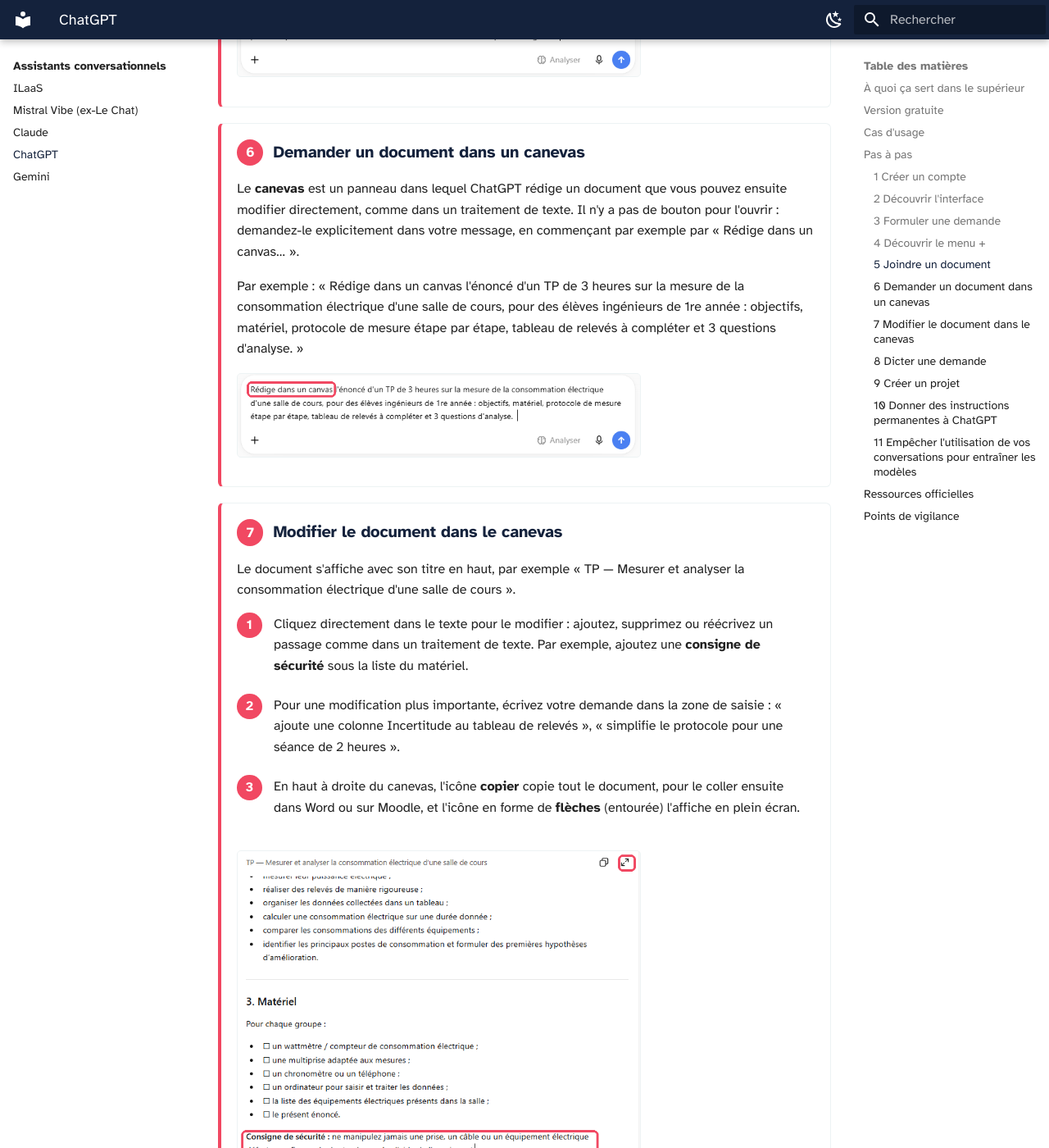
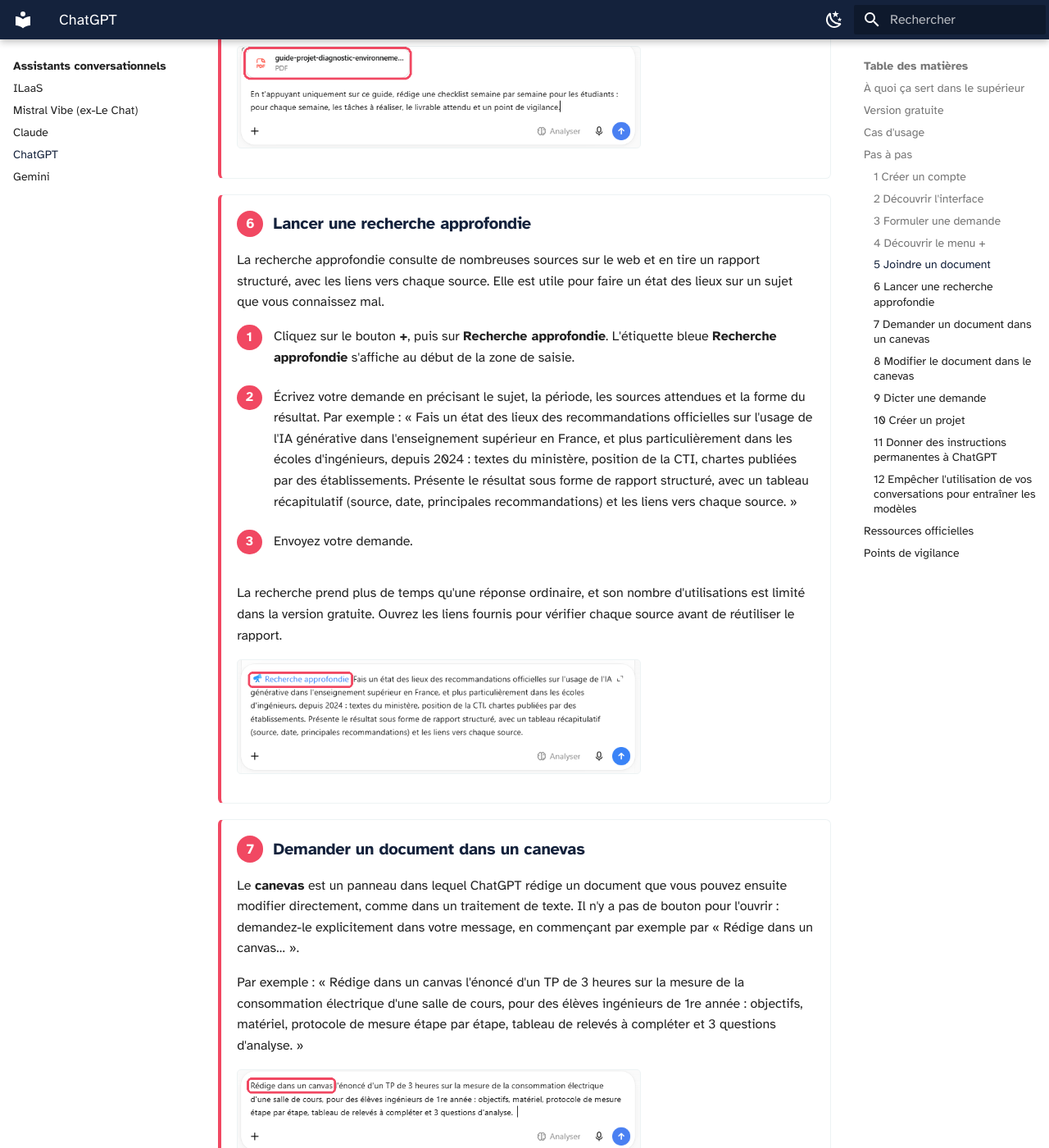
Before and after one commit to Celine-ferrier/Boite-outils-IA, an MkDocs documentation site: the page built from docs/assistants/chatgpt.md, in a window 1280 px wide and 1400 px high, scrolled down 5636 px. Shown: the whole window at 82% size. Built offline with MkDocs 1.6.1 and Material for MkDocs 9.7.7, drawn with Linux system fonts in a browser that asks for light colours; some of the changed text lies outside the part shown.

Commit message:
Fiche ChatGPT : étape Recherche approfondie, renumérotation et précisions sur la version gratuite
Co-Authored-By: Claude Opus 5.5 <noreply@anthropic.com>
Claude-Session: https://claude.ai/code/session_01ADR9hzhyEw6Dc3N18BUyt5

````diff
--- a/docs/assistants/chatgpt.md
+++ b/docs/assistants/chatgpt.md
@@ -21,7 +21,7 @@
 
 ## Version gratuite
 
-Le compte gratuit permet de discuter avec ChatGPT sur le web, sur ordinateur et sur mobile, sans limite pour les échanges courants. Il donne accès à la recherche web, à l'ajout de fichiers, à l'analyse de données, à la génération d'images, au mode vocal, au **canevas** (rédaction dans un panneau à part) et aux **projets**, mais chacun de ces outils a ses propres limites d'usage : ChatGPT vous prévient lorsque vous les atteignez. Les modèles les plus puissants, la **recherche approfondie** et le **mode agent** sont réservés aux abonnements payants (Go, Plus, Pro). Des publicités peuvent s'afficher dans la version gratuite ; leur réglage se trouve dans les paramètres, rubrique **Gestion des données**.
+Le compte gratuit permet de discuter avec ChatGPT sur le web, sur ordinateur et sur mobile, sans limite pour les échanges courants. Il donne accès à la recherche web, à l'ajout de fichiers, à l'analyse de données, à la génération d'images, au mode vocal, au **canevas** (rédaction dans un panneau à part), à la **recherche approfondie** et aux **projets**, mais chacun de ces outils a ses propres limites d'usage : ChatGPT vous prévient lorsque vous les atteignez. Les modèles les plus puissants, le mode **Work**, la **Planification** et **Codex** sont réservés aux abonnements payants (Go, Plus, Pro) : ils apparaissent à l'écran mais ne fonctionnent pas avec un compte gratuit. Des publicités peuvent s'afficher dans la version gratuite ; leur réglage se trouve dans les paramètres, rubrique **Gestion des données**.
 
 ## Cas d'usage
 
@@ -114,7 +114,7 @@ ChatGPT peut s'utiliser sans compte, mais de façon très limitée : sans compte
     ![Page d'accueil de ChatGPT avant connexion](chatgpt-01-accueil.png)
 
 3. Dans la fenêtre **Connectez-vous ou inscrivez-vous**, saisissez votre **adresse e-mail de l'école** (@mines-ales.fr) dans le champ **Adresse e-mail**, puis cliquez sur **Continuer**. N'utilisez pas les boutons **Continuer avec Google**, **Continuer avec Apple** ou **Continuer avec un numéro de téléphone**, qui relient ChatGPT à un compte personnel.
-4. Suivez les indications à l'écran pour terminer l'inscription.
+4. Vous recevez un **code** dans votre boîte mail : saisissez-le pour accéder à votre compte.
 
 ![Fenêtre Connectez-vous ou inscrivez-vous](chatgpt-01-connexion.png)
 
@@ -126,10 +126,10 @@ ChatGPT peut s'utiliser sans compte, mais de façon très limitée : sans compte
 
 L'écran se compose de deux parties.
 
-- **À gauche, la barre latérale** : **Nouveau chat** pour démarrer une conversation, **Images** pour créer et retrouver des images, **Bibliothèque** pour retrouver les fichiers que vous avez joints, **Projets** pour organiser votre travail par cours, puis **Planification**, **Plugins**, **Codex** et **Plus**. Sous **Récents** s'affiche la liste de vos conversations. La **loupe** en haut permet d'y chercher, et l'icône de **panneau** masque ou affiche la barre. Votre nom apparaît tout en bas, avec la mention **Free** (version gratuite).
+- **À gauche, la barre latérale** : **Nouveau chat** pour démarrer une conversation, **Images** pour créer et retrouver des images, **Bibliothèque** pour retrouver les fichiers que vous avez joints, **Projets** pour organiser votre travail par cours, puis **Plugins** et **Plus**. **Planification** et **Codex** ne fonctionnent pas avec un compte gratuit. Sous **Récents** s'affiche la liste de vos conversations. La **loupe** en haut permet d'y chercher, et l'icône de **panneau** masque ou affiche la barre. Votre nom apparaît tout en bas, avec la mention **Free** (version gratuite).
 - **Au centre, la zone de saisie** (« Comment puis-je vous aider ? ») : le bouton **+** à gauche donne accès aux fichiers et aux outils, le bouton **Analyser** demande à ChatGPT une réponse plus réfléchie, et le **micro** permet de dicter votre demande. Le bouton rond à droite lance le **mode vocal** lorsque la zone est vide, et devient une **flèche** d'envoi dès que vous écrivez.
 
-Les boutons **Offre gratuite** (en haut à droite) et **Profiter de l'offre** (en bas à gauche) concernent les abonnements payants : vous n'en avez pas besoin.
+En haut au centre, laissez le sélecteur sur **Chat** : le mode **Work**, à côté, ne fonctionne pas avec un compte gratuit.
 
 ![Interface de ChatGPT](chatgpt-02-interface.png)
 
@@ -186,19 +186,35 @@ Les fichiers que vous joignez sont **automatiquement enregistrés dans votre Bib
 
 <div class="etape" markdown>
 
-### <span class="etape-num">6</span> Demander un document dans un canevas
+### <span class="etape-num">6</span> Lancer une recherche approfondie
+
+La recherche approfondie consulte de nombreuses sources sur le web et en tire un rapport structuré, avec les liens vers chaque source. Elle est utile pour faire un état des lieux sur un sujet que vous connaissez mal.
+
+1. Cliquez sur le bouton **+**, puis sur **Recherche approfondie**. L'étiquette bleue **Recherche approfondie** s'affiche au début de la zone de saisie.
+2. Écrivez votre demande en précisant le sujet, la période, les sources attendues et la forme du résultat. Par exemple : « Fais un état des lieux des recommandations officielles sur l'usage de l'IA générative dans l'enseignement supérieur en France, et plus particulièrement dans les écoles d'ingénieurs, depuis 2024 : textes du ministère, position de la CTI, chartes publiées par des établissements. Présente le résultat sous forme de rapport structuré, avec un tableau récapitulatif (source, date, principales recommandations) et les liens vers chaque source. »
+3. Envoyez votre demande.
+
+La recherche prend plus de temps qu'une réponse ordinaire, et son nombre d'utilisations est limité dans la version gratuite. Ouvrez les liens fournis pour vérifier chaque source avant de réutiliser le rapport.
+
+![Demande de recherche approfondie](chatgpt-06-recherche-approfondie.png)
+
+</div>
+
+<div class="etape" markdown>
+
+### <span class="etape-num">7</span> Demander un document dans un canevas
 
 Le **canevas** est un panneau dans lequel ChatGPT rédige un document que vous pouvez ensuite modifier directement, comme dans un traitement de texte. Il n'y a pas de bouton pour l'ouvrir : demandez-le explicitement dans votre message, en commençant par exemple par « Rédige dans un canvas… ».
 
 Par exemple : « Rédige dans un canvas l'énoncé d'un TP de 3 heures sur la mesure de la consommation électrique d'une salle de cours, pour des élèves ingénieurs de 1re année : objectifs, matériel, protocole de mesure étape par étape, tableau de relevés à compléter et 3 questions d'analyse. »
 
-![Demande d'un document dans un canevas](chatgpt-06-canevas-demande.png)
+![Demande d'un document dans un canevas](chatgpt-07-canevas-demande.png)
 
 </div>
 
 <div class="etape" markdown>
 
-### <span class="etape-num">7</span> Modifier le document dans le canevas
+### <span class="etape-num">8</span> Modifier le document dans le canevas
 
 Le document s'affiche avec son titre en haut, par exemple « TP — Mesurer et analyser la consommation électrique d'une salle de cours ».
 
@@ -206,13 +222,13 @@ Le document s'affiche avec son titre en haut, par exemple « TP — Mesurer et a
 2. Pour une modification plus importante, écrivez votre demande dans la zone de saisie : « ajoute une colonne Incertitude au tableau de relevés », « simplifie le protocole pour une séance de 2 heures ».
 3. En haut à droite du canevas, l'icône **copier** copie tout le document, pour le coller ensuite dans Word ou sur Moodle, et l'icône en forme de **flèches** (entourée) l'affiche en plein écran.
 
-![Modification directe du texte dans le canevas](chatgpt-07-canevas-modifier.png)
+![Modification directe du texte dans le canevas](chatgpt-08-canevas-modifier.png)
 
 </div>
 
 <div class="etape" markdown>
 
-### <span class="etape-num">8</span> Dicter une demande
+### <span class="etape-num">9</span> Dicter une demande
 
 Plutôt que de taper votre demande, vous pouvez la dicter.
 
@@ -222,13 +238,13 @@ Plutôt que de taper votre demande, vous pouvez la dicter.
 
 Le bouton rond bleu, juste à droite, lance quant à lui le **mode vocal** : une conversation entièrement à l'oral, où ChatGPT vous répond à voix haute. C'est lui qu'utiliseront vos étudiants pour s'entraîner à l'oral (voir les cas d'usage).
 
-![Bouton Dicter](chatgpt-08-dicter.png)
+![Bouton Dicter](chatgpt-09-dicter.png)
 
 </div>
 
 <div class="etape" markdown>
 
-### <span class="etape-num">9</span> Créer un projet
+### <span class="etape-num">10</span> Créer un projet
 
 Un projet regroupe les conversations et les fichiers d'un même cours, avec des consignes communes.
 
@@ -238,13 +254,13 @@ Un projet regroupe les conversations et les fichiers d'un même cours, avec des
 
 Vous retrouverez ensuite le projet sous **Projets**, dans la barre latérale.
 
-![Page Projets](chatgpt-09-projets.png)
+![Page Projets](chatgpt-10-projets.png)
 
 </div>
 
 <div class="etape" markdown>
 
-### <span class="etape-num">10</span> Donner des instructions permanentes à ChatGPT
+### <span class="etape-num">11</span> Donner des instructions permanentes à ChatGPT
 
 Vous pouvez indiquer une fois pour toutes qui vous êtes et comment vous souhaitez que ChatGPT vous réponde. Il en tiendra compte dans toutes vos conversations.
 
@@ -262,13 +278,13 @@ Vous pouvez indiquer une fois pour toutes qui vous êtes et comment vous souhait
     vérifier.
     ```
 
-![Menu des paramètres, rubrique Personnalisation](chatgpt-10-personnalisation.png)
+![Menu des paramètres, rubrique Personnalisation](chatgpt-11-personnalisation.png)
 
 </div>
 
 <div class="etape" markdown>
 
-### <span class="etape-num">11</span> Empêcher l'utilisation de vos conversations pour entraîner les modèles
+### <span class="etape-num">12</span> Empêcher l'utilisation de vos conversations pour entraîner les modèles
 
 Par défaut, OpenAI peut utiliser vos conversations pour améliorer ses modèles. Désactivez ce réglage.
 
````
Also changed, not shown: other parts of docs/assistants/chatgpt.md (+3 -3 lines), docs/assistants/chatgpt-06-recherche-approfondie.png (added), docs/assistants/chatgpt-07-canevas-demande.png (renamed from docs/assistants/chatgpt-06-canevas-demande.png), docs/assistants/chatgpt-08-canevas-modifier.png (renamed from docs/assistants/chatgpt-07-canevas-modifier.png), docs/assistants/chatgpt-09-dicter.png (renamed from docs/assistants/chatgpt-08-dicter.png), docs/assistants/chatgpt-10-projets.png (renamed from docs/assistants/chatgpt-09-projets.png), docs/assistants/chatgpt-11-personnalisation.png (renamed from docs/assistants/chatgpt-10-personnalisation.png), docs/assistants/chatgpt-12-donnees.png (renamed from docs/assistants/chatgpt-11-donnees.png).
